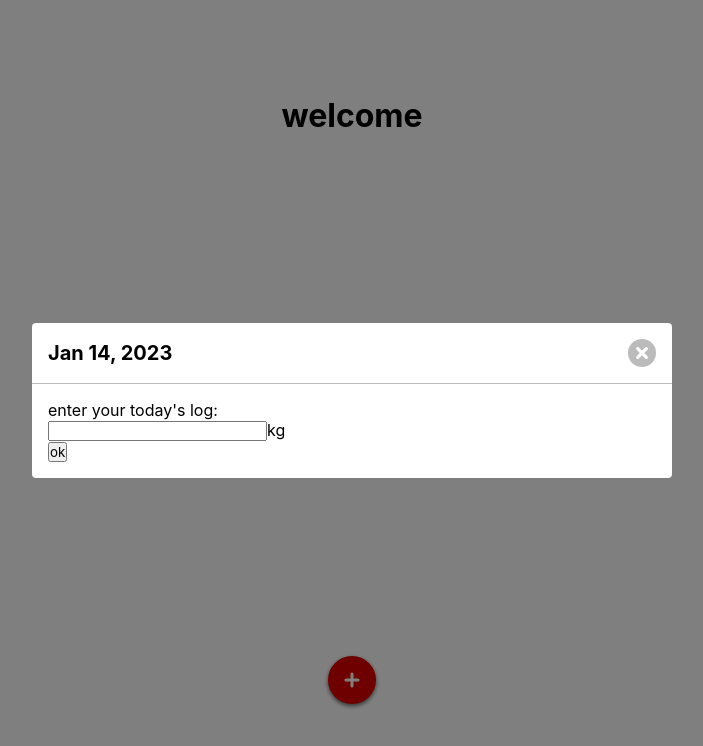
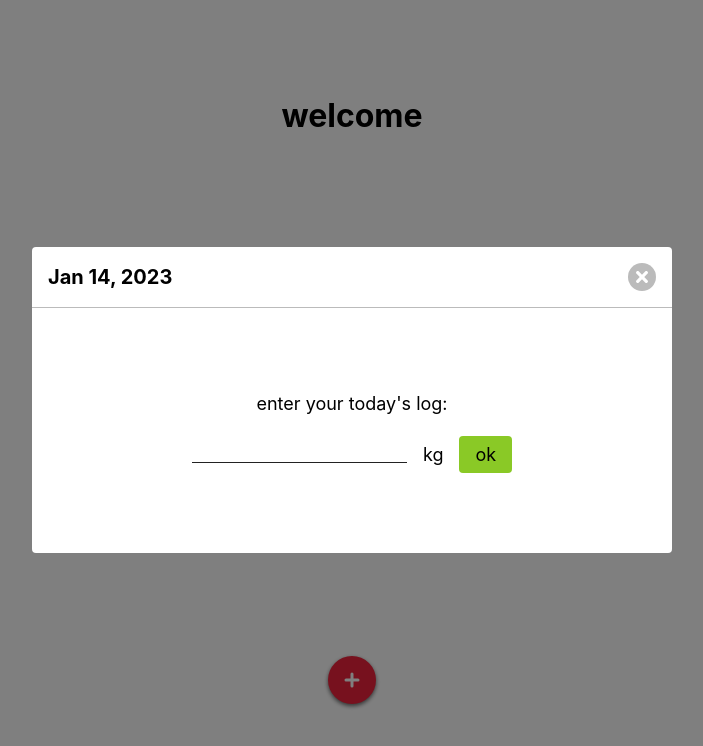
Before and after one commit to lousousa/weight-log, a Next.js app: page / in a window 1280 px wide. Both pictures are taken after a click on the button 640 px from the left and 680 px from the top of the page. Shown: the top 746 px of the page, without its empty margins (288-991 px from the left). Built offline with nearby package versions, Linux system fonts and the light colour scheme.

Commit message:
update main form styles

```diff
--- a/src/pages/index.tsx
+++ b/src/pages/index.tsx
@@ -20,14 +20,21 @@ export default function Home() {
   const modalTitle = moment().format('ll')
 
   const modalContent = (
-    <form>
-      <p>enter your today's log:</p>
-      <p>
-        <input />
-        <span>kg</span>
-      </p>
-      <button>ok</button>
-    </form>
+    <MainForm>
+      <FormLabel>enter your today's log:</FormLabel>
+
+      <InputWrapper>
+        <FormInput />
+
+        <FormText>
+          kg
+        </FormText>
+
+        <FormButton>
+          ok
+        </FormButton>
+      </InputWrapper>
+    </MainForm>
   )
 
   return (
@@ -75,7 +82,7 @@ const ActionButton = styled.button`
   position: relative;
   justify-content: center;
   align-items: center;
-  background-color: #d00;
+  background-color: #ef233c;
   border: none;
   cursor: pointer;
   box-shadow: 0 2px 4px #666;
@@ -86,3 +93,39 @@ const ActionButton = styled.button`
     color: #fff;
   }
 `
+
+const MainForm = styled.form`
+  margin: 0 auto;
+  max-width: 240px;
+  text-align: center;
+  padding: 64px 0;
+  font-size: 18px;
+`
+
+const FormLabel = styled.p`
+  margin-bottom: 16px;
+  line-height: 32px;
+`
+
+const InputWrapper = styled.div`
+  display: flex;
+  align-items: center;
+  justify-content: center;
+`
+
+const FormInput = styled.input`
+  border: none;
+  border-bottom: 1px solid #222;
+`
+
+const FormText = styled.span`
+  margin: 0 16px;
+`
+
+const FormButton = styled.button`
+  border: none;
+  padding: 8px 16px;
+  border-radius: 4px;
+  font-size: 18px;
+  background-color: #8ac926;
+`
```
